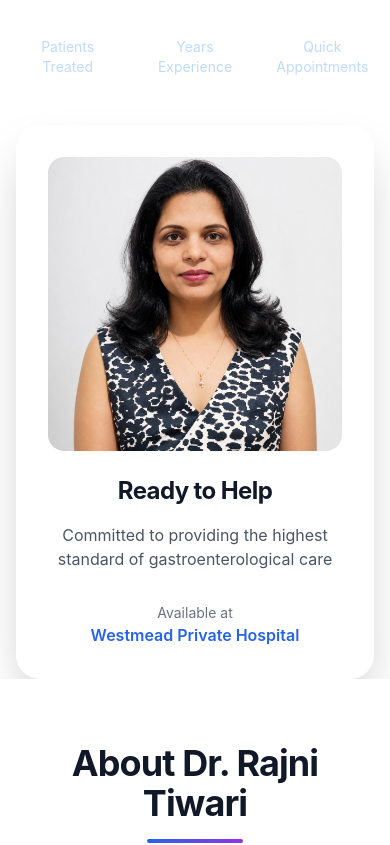
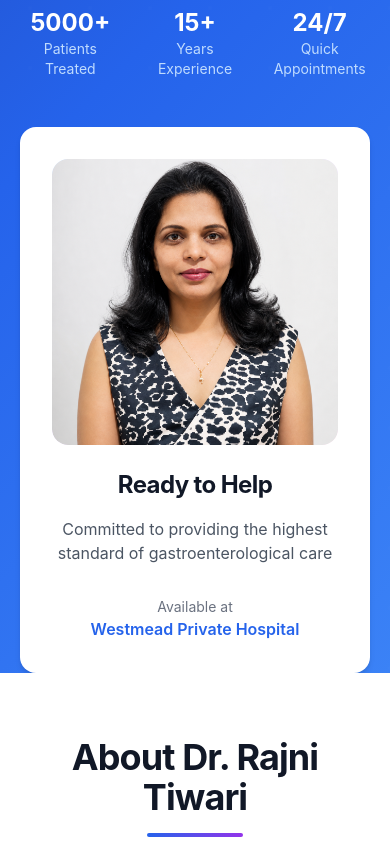
Before and after one commit to anurag-shukla-2000/dr-rajni-tiwari-website, a Next.js app: page / in a window 390 px wide. Shown: the part 762-1607 px from the top of the page. Built offline with nearby package versions, Linux system fonts and the light colour scheme.

Commit message:
Enhance global styles with custom components and utilities
Added custom styles for gradients, cards, animations, buttons, and form elements.

```diff
--- a/styles/globals.css
+++ b/styles/globals.css
@@ -2,13 +2,15 @@
 @tailwind components;
 @tailwind utilities;
 
-/* Custom base styles */
+@import url('https://fonts.googleapis.com/css2?family=Inter:wght@300;400;500;600;700;800&display=swap');
+
 @layer base {
   html {
     scroll-behavior: smooth;
   }
 
   body {
+    font-family: 'Inter', sans-serif;
     @apply text-gray-800 bg-white antialiased;
   }
 
@@ -17,32 +19,96 @@
   }
 }
 
-/* Custom components */
-@layer components {
-  .container-custom {
-    @apply max-w-7xl mx-auto px-4 sm:px-6 lg:px-8;
-  }
-
-  .section-padding {
-    @apply py-16 md:py-20 lg:py-24;
+/* Custom gradients */
+.hero-gradient {
+  background: linear-gradient(135deg, #1e40af 0%, #2563eb 50%, #3b82f6 100%);
 }
 
 .medical-gradient {
-    @apply bg-gradient-to-br from-blue-600 via-blue-700 to-indigo-800;
+  background: linear-gradient(135deg, #1e40af 0%, #2563eb 50%, #3b82f6 100%);
 }
 
-  .card {
-    @apply bg-white rounded-2xl shadow-lg hover:shadow-xl transition-all duration-300;
+.glass-effect {
+  background: rgba(255, 255, 255, 0.1);
+  backdrop-filter: blur(10px);
+  border: 1px solid rgba(255, 255, 255, 0.2);
 }
 
-  .hover-lift {
-    @apply transition-all duration-300 hover:-translate-y-1 hover:shadow-xl;
+/* Card styles */
+.professional-card {
+  @apply bg-white rounded-2xl shadow-md transition-all duration-300 overflow-hidden;
+}
+
+.professional-card:hover {
+  @apply shadow-xl -translate-y-1;
+}
+
+.hover-lift:hover {
+  transform: translateY(-4px);
+  box-shadow: 0 20px 25px -5px rgba(0, 0, 0, 0.1), 0 10px 10px -5px rgba(0, 0, 0, 0.04);
+}
+
+/* Utility classes */
+.section-padding {
+  @apply py-16 lg:py-20;
+}
+
+.container-custom {
+  @apply max-w-7xl mx-auto px-5 sm:px-6 lg:px-8;
+}
+
+/* Animations */
+@keyframes fadeInUp {
+  from {
+    opacity: 0;
+    transform: translateY(30px);
+  }
+  to {
+    opacity: 1;
+    transform: translateY(0);
   }
 }
 
-/* Custom utilities */
-@layer utilities {
-  .text-balance {
-    text-wrap: balance;
+@keyframes fadeIn {
+  from {
+    opacity: 0;
+  }
+  to {
+    opacity: 1;
   }
 }
+
+.animate-fade-in-up {
+  animation: fadeInUp 0.6s ease-out;
+}
+
+.animate-fade-in {
+  animation: fadeIn 0.4s ease-out;
+}
+
+/* Button styles */
+.btn-primary {
+  @apply bg-gradient-to-r from-blue-600 to-indigo-600 text-white px-6 py-3 rounded-xl font-semibold shadow-md hover:shadow-lg hover:-translate-y-0.5 transition-all duration-200;
+}
+
+.btn-secondary {
+  @apply border-2 border-blue-600 text-blue-600 px-6 py-3 rounded-xl font-semibold hover:bg-blue-50 transition-all duration-200;
+}
+
+.btn-outline-light {
+  @apply border-2 border-white text-white px-6 py-3 rounded-xl font-semibold hover:bg-white hover:text-blue-600 transition-all duration-200;
+}
+
+/* Form styles */
+.input-primary {
+  @apply w-full px-4 py-3 border border-gray-200 rounded-xl focus:ring-2 focus:ring-blue-500 focus:border-transparent transition-all duration-200;
+}
+
+/* Custom colors */
+.text-blue-100 {
+  color: #dbeafe;
+}
+
+.text-blue-200 {
+  color: #bfdbfe;
+}
```
Lines whose indentation alone changed are shown as unchanged.
